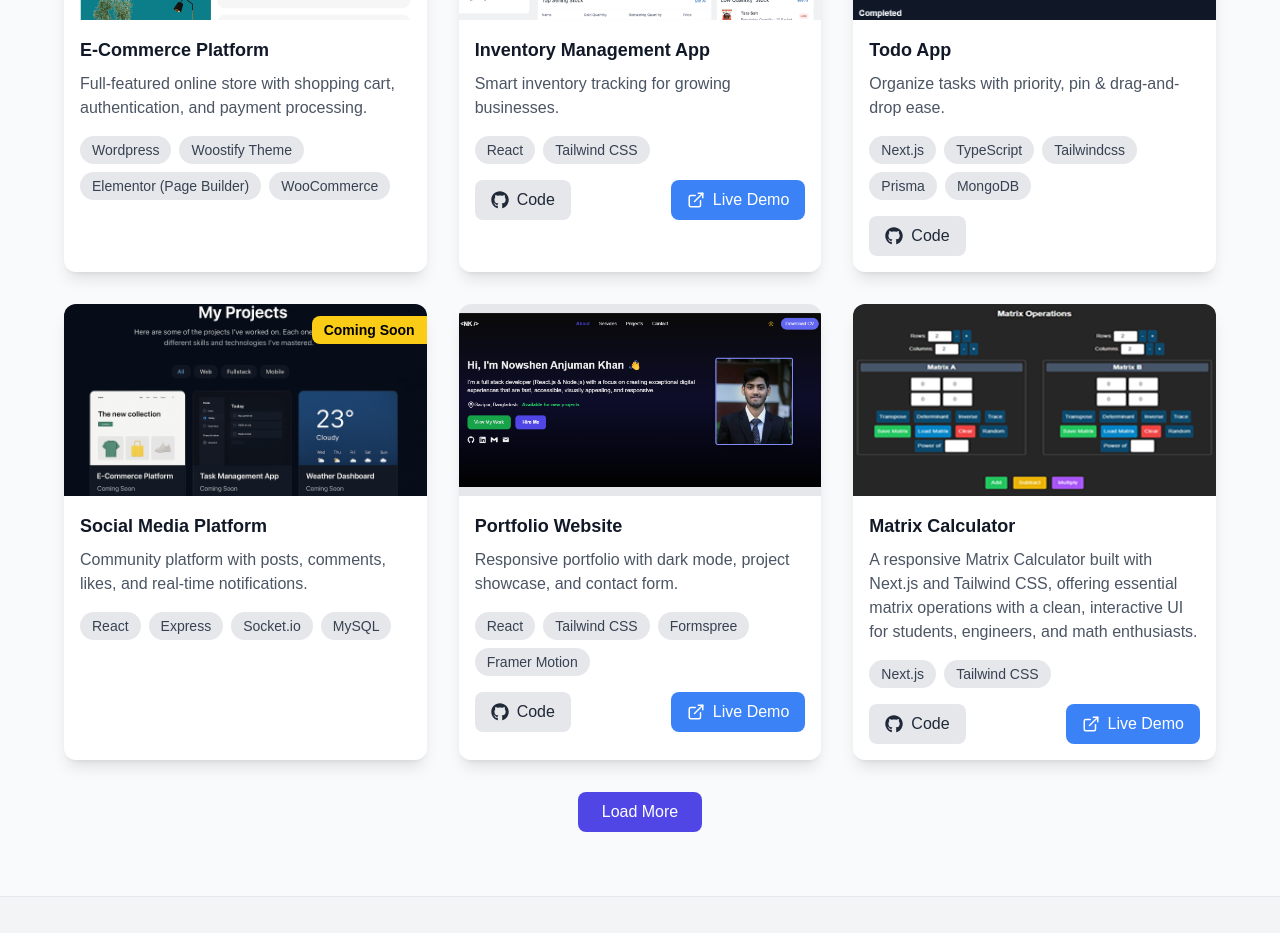
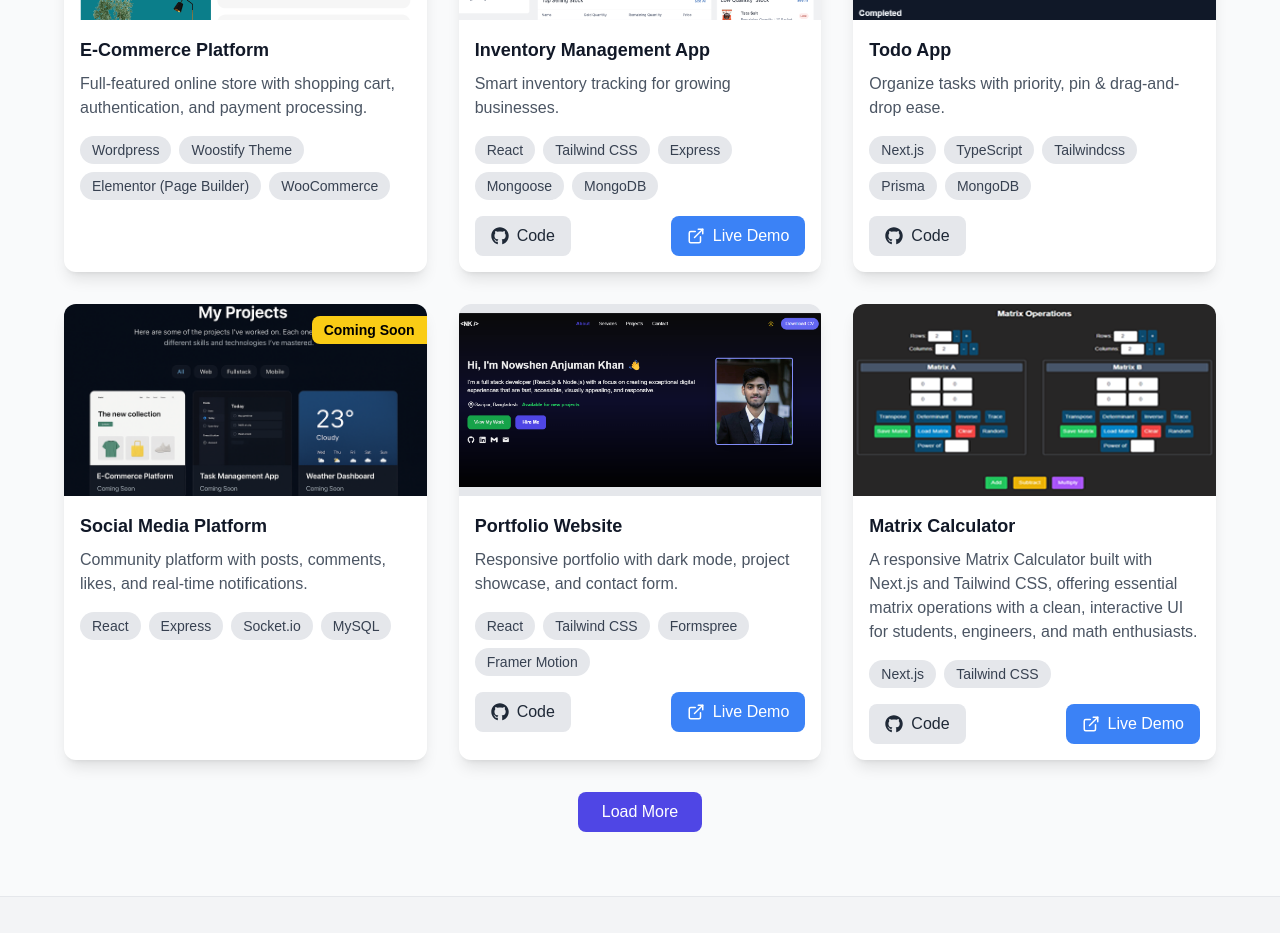
Before and after one commit to nowshen-khan/nowshen-portfolio, a React (Vite) app: page / in a window 1280 px wide. Shown: the part 4420-5353 px from the top of the page. Built offline with nearby package versions, Linux system fonts and the light colour scheme.

Commit message:
`Added Express, Mongoose, and MongoDB to technologies list in Projects.jsx`

```diff
--- a/src/sections/Projects.jsx
+++ b/src/sections/Projects.jsx
@@ -28,7 +28,7 @@ const allProjects = [
 		id: 2,
 		title: "Inventory Management App",
 		description: "Smart inventory tracking for growing businesses.",
-		technologies: ["React", "Tailwind CSS"],
+		technologies: ["React", "Tailwind CSS", "Express", "Mongoose", "MongoDB"],
 		category: "Web",
 		image: "/images/kanban.png",
 		githubUrl: "https://github.com/nowshen-khan/kanban",
```
